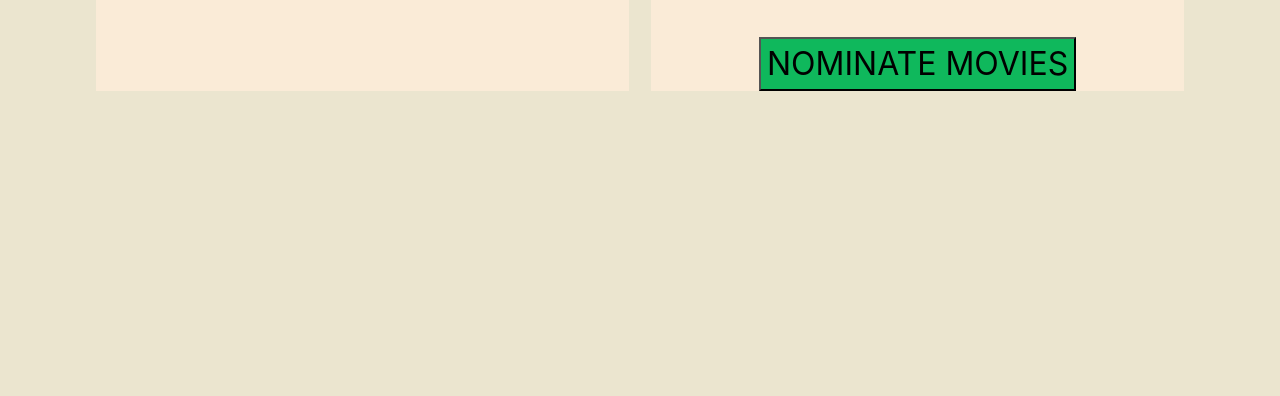
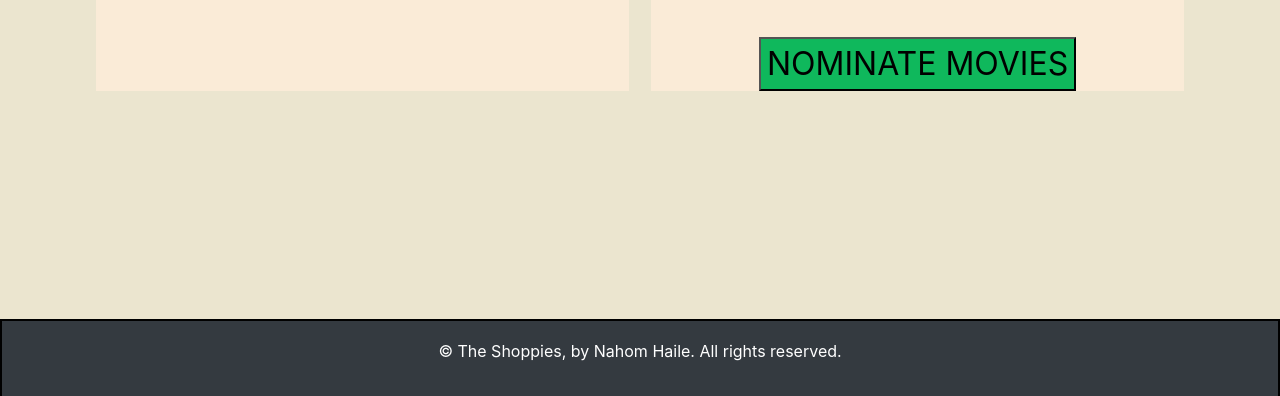
Before and after one commit to Nahom-web/OMDB-Movies-List, a plain HTML site: page index.html in a window 1280 px wide. Shown: the part 404-800 px from the top of the page. Drawn offline with nearby package versions, Linux system fonts and the light colour scheme.

Commit message:
Jan 16th, second update

```diff
--- a/Scripts/index.js
+++ b/Scripts/index.js
@@ -8,7 +8,6 @@ const tableValues = $$("#tableValues");
 const numberOfNominations = $$("#numberOfNominations");
 const submitMovies = $$("#submitMovies");
 const nominationsSavedMessage = $$("#nominationsSavedMessage");
-const posterImage = $$(".poster-image");
 const errorMessage = $$("#errorMessage");
 
 let moviesArr = [];
--- a/Styles/index.css
+++ b/Styles/index.css
@@ -49,6 +49,7 @@ button#searchMovie:hover{
     display: grid;
     grid-template-columns: 1fr;
     margin-top: 3em;
+    margin-bottom: 10em;
 }
 
 
@@ -147,6 +148,25 @@ button#searchMovie:hover{
 }
 
 
+/*footer*/
+
+
+footer{
+    background-color: #343a40;
+    border: 2px solid black;
+    left: 0;
+    bottom: -3px;
+    width: 100%;
+    text-align: center;
+    line-height: 60px;
+    margin-top: -130px;
+    position: fixed;
+}
+
+footer p{
+    color: white;
+}
+
 
 @media all and (min-width: 768px) {
 
--- a/index.html
+++ b/index.html
@@ -2,6 +2,7 @@
 <html lang="en">
 <head>
     <meta charset="UTF-8">
+    <meta content="width=device-width, initial-scale=1" name="viewport">
     <title>Shoppies</title>
     <link crossorigin="anonymous" href="https://stackpath.bootstrapcdn.com/bootstrap/4.3.1/css/bootstrap.min.css"
           integrity="sha384-ggOyR0iXCbMQv3Xipma34MD+dH/1fQ784/j6cY/iJTQUOhcWr7x9JvoRxT2MZw1T" rel="stylesheet">
@@ -55,6 +56,10 @@
         </div>
     </div>
 </div>
+
+<footer>
+    <p id="copyright">&copy; The Shoppies, by Nahom Haile. All rights reserved.</p>
+</footer>
 <script src="https://code.jquery.com/jquery-3.5.1.min.js"
         integrity="sha256-9/aliU8dGd2tb6OSsuzixeV4y/faTqgFtohetphbbj0=" crossorigin="anonymous">
 </script>
```
